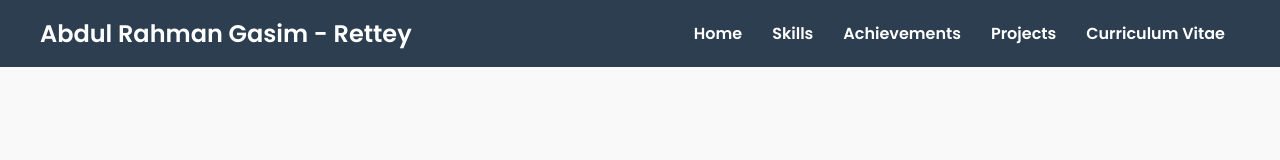
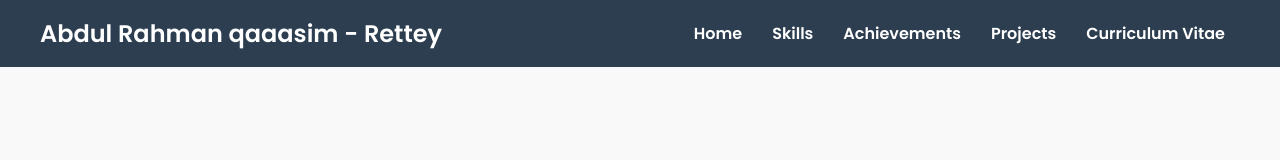
Before and after one commit to Rettey-G/Rettey-Portfolio, a plain HTML site: page index.html in a window 1280 px wide. Shown: the top 160 px of the page. Drawn offline with Linux system fonts and the light colour scheme; files that its build step writes are made by us from their sources; files whose address does not match are found by name.

Commit message:
Update index.html

```diff
--- a/index.html
+++ b/index.html
@@ -11,7 +11,7 @@
 <body>
   <header>
     <nav>
-      <div class="logo">Abdul Rahman Gasim - Rettey</div>
+      <div class="logo">Abdul Rahman qaaasim - Rettey</div>
       <ul>
         <li><a href="index.html">Home</a></li>
         <li><a href="skills.html">Skills</a></li>
```
